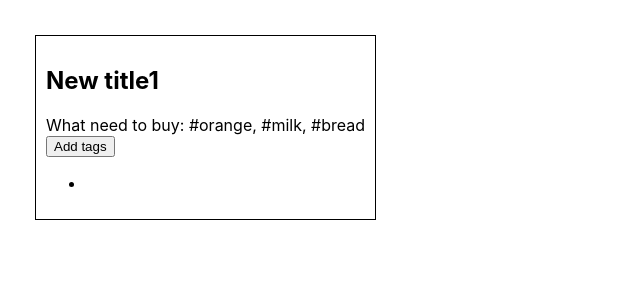
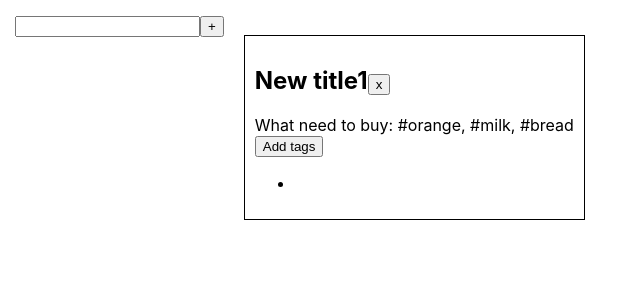
Before and after one commit to lgnvmaksim/notes, a React (Create React App) app: page / in a window 1280 px wide. Shown: the top 300 px of the page, without its empty margins (0-640 px from the left). Built offline with nearby package versions, Linux system fonts and the light colour scheme.

Commit message:
one more refactor

```diff
--- a/src/App.tsx
+++ b/src/App.tsx
@@ -1,17 +1,17 @@
 import React, {useEffect, useState} from 'react';
-import {v1} from "uuid";
 import {Notes} from "./Notes";
+import {UniversalInput} from "./Components/InputSuper";
 
 
 export type NoteList = {
-    id: string;
+    commonId: string;
     title: string;
     text: string;
     tags: TagsType[];
 }
 
 export type TagsType = {
-    id: string
+    commonId: string
     tag: string
 }
 
@@ -22,32 +22,28 @@ export type AppState = {
 
 
 export const App = () => {
+
     const initialAppState: AppState = {
         notes: [
             {
-                id: v1(),
+                commonId: '1',
                 title: "New title1",
                 text: "What need to buy: #orange, #milk, #bread",
                 tags: [
                     {
-                        id: v1(),
+                        commonId: '1',
                         tag: ''
                     }
                 ]
-            },
-            // {
-            //     id: v1(),
-            //     title: "New title2",
-            //     text: "New post1",
-            //     tags:  ['']
-            // }
+            }
         ]
     }
     const [state, setState] = useState<AppState>(initialAppState)
 
 
+
     const onSaveNote = (note: NoteList) => {
-        const index = state.notes.findIndex((n) => n.id === note.id);
+        const index = state.notes.findIndex((n) => n.commonId === note.commonId);
         if (index >= 0) {
             state.notes[index] = note;
             setState({notes: state.notes});
@@ -55,8 +51,60 @@ export const App = () => {
             const notes = [...state.notes, note];
             setState({notes});
         }
-        localStorage.setItem("notes", JSON.stringify(state.notes));
+        // localStorage.setItem("notes", JSON.stringify(state.notes));
     };
+
+    useEffect(()=>{
+        localStorage.setItem("notes", JSON.stringify(state.notes))
+    },[state])
+
+
+    const changeNoteTitle = (id: string, newTitle: string) => {
+        setState({...state, notes: state.notes.map(el => el.commonId === id ? {...el, title: newTitle} : el)})
+    }
+    const changeNoteText = (id: string, newTitle: string) => {
+        setState({...state, notes: state.notes.map(el => el.commonId === id ? {...el, text: newTitle} : el)})
+    }
+    const textWithTags = (hashTag: string, text: string) => {
+        const str = text.replace(/[.,/%]/g, '').split(' ').map(el => el[0] === hashTag ? el : '').filter(f => f !== '')
+        const arr = Object.assign({}, str)
+        return Object.entries(arr).map(([commonId, tag]) => ({commonId, tag}));
+    }
+
+    const tagChanger = (idTag: string, hashTag: string, text: string) => {
+        setState({
+            ...state,
+            notes: state.notes.map(el => el.commonId === idTag ? {...el, tags: textWithTags(hashTag, text)} : el)
+        })
+    }
+
+    const addNewNote = (newTitle: string) => {
+        let randomId: string
+        const generateRandomId = () => {
+            if (!randomId) {
+                randomId = "randomNum_" + Math.floor(Math.random() * 1000000).toString();
+            }
+            return randomId;
+        }
+        const newNote = {
+            commonId: generateRandomId(),
+            title: newTitle,
+            text: "You can change your #text",
+            tags: [
+                {
+                    commonId: generateRandomId(),
+                    tag: '#text'
+                }
+            ]
+        }
+        setState({...state, notes: [...state.notes, newNote]})
+    }
+
+    const removeButtonHandler = (id: string) => {
+        setState({ ...state,
+            notes: state.notes.filter(f=>f.commonId!==id)})
+    }
+
 
     useEffect(() => {
         const data = localStorage.getItem("notes");
@@ -68,31 +116,15 @@ export const App = () => {
         }
     }, []);
 
-    const changeNoteTitle = (id: string, newTitle: string) => {
-        setState({...state, notes: state.notes.map(el => el.id === id ? {...el, title: newTitle} : el)})
-    }
-    const changeNoteText = (id: string, newTitle: string) => {
-        setState({...state, notes: state.notes.map(el => el.id === id ? {...el, text: newTitle} : el)})
-    }
-
-    const tagChanger = (hashTag: string, text: string) => {
-        const str = text.replace(/[.,/%]/g, '').split(' ').map(el => el[0] === hashTag ? el : '').filter(f => f !== '')
-        const arr = Object.assign({}, str)
-        const res = Object.entries(arr).map(([id, tag]) => ({id, tag}));
-        setState({
-            ...state,
-            notes: state.notes.map(el => ({...el, tags: res}))
-        })
-    }
-
     return (
         <div style={{display: 'flex', margin: '15px'}}>
+            <UniversalInput callback={addNewNote}/>
             {state.notes.map((el) => {
 
                 return (
                     <Notes
-                        key={el.id}
-                        idNote={el.id}
+                        key={el.commonId}
+                        commonId={el.commonId}
                         title={el.title}
                         text={el.text}
                         tags={el.tags}
@@ -100,33 +132,11 @@ export const App = () => {
                         onSaveNote={onSaveNote}
                         changeNoteTitle={changeNoteTitle}
                         changeNoteText={changeNoteText}
+                        textWithTags={textWithTags}
+                        removeButtonHandler={removeButtonHandler}
                     />
                 )
             })}
         </div>
     );
 }
-
-
-{/*<button onClick={()=>onSaveNote(*/
-}
-{/*    {*/
-}
-{/*        id: v1(),*/
-}
-{/*        title: "Новая заметка",*/
-}
-{/*        text: "Текст заметки",*/
-}
-{/*        tags: [{*/
-}
-{/*            id: v1(),*/
-}
-{/*            tag: 'Новый тег'*/
-}
-{/*        }],*/
-}
-{/*    }*/
-}
-{/*)}>Test</button>*/
-}
--- a/src/Components/TextChanger.tsx
+++ b/src/Components/TextChanger.tsx
@@ -1,21 +1,29 @@
 import {ChangeEvent, useState} from "react";
+import {NoteList} from "../App";
 
 type TextChangerType = {
     title: string
     changeTitle: (newTitle: string) => void
+    style?: {}
+    // tagChanger?:(idTag: string, hashTag: string, text: string)=>void
+    // tagsId?: string
+    onSaveNote: () => void
 }
 
-export const TextChanger = ({title, changeTitle}: TextChangerType) => {
+export const TextChanger = ({title, changeTitle, style, onSaveNote}: TextChangerType) => {
     const [text, setText] = useState(title)
     const [open, setOpen] = useState(false)
 
     const openMode = () => {
-        setOpen(!open)
+        onSaveNote()
         if (text.trim() !== '') {
             changeTitle(text.trim())
         } else {
             setText(title)
         }
+
+        setOpen(!open)
+
     }
 
     const onChangeTextHandler = (e: ChangeEvent<HTMLInputElement>) => {
@@ -23,10 +31,11 @@ export const TextChanger = ({title, changeTitle}: TextChangerType) => {
     }
 
     return open
-        ? <input onBlur={openMode} onChange={onChangeTextHandler} autoFocus value={text} onKeyDown={(e) => {
+        ?
+        <input onBlur={openMode} onChange={onChangeTextHandler} style={style} autoFocus value={text} onKeyDown={(e) => {
             if (e.key === 'Enter') {
                 openMode()
             }
         }}/>
-        : <span onClick={openMode}>{title}</span>
+        : <span onClick={() => setOpen(!open)}>{title}</span>
 }
--- a/src/Notes.tsx
+++ b/src/Notes.tsx
@@ -1,75 +1,65 @@
 import React from 'react';
 import {TextChanger} from "./Components/TextChanger";
-import {NoteList, TagsType} from "./App";
+import {AppState, NoteList, TagsType} from "./App";
 
 type NotesType = {
-    idNote: string
+    commonId: string
     title: string
     text: string
     tags: TagsType[]
-    onSaveNote: (note: NoteList)=>void
-    changeNoteTitle:(id: string, newTitle: string)=>void
-    changeNoteText:(id: string, newTitle: string)=>void
-    tagChanger:( hashTag: string, text: string)=>void
+    onSaveNote: (note: NoteList) => void
+    changeNoteTitle: (id: string, newTitle: string) => void
+    changeNoteText: (id: string, newTitle: string) => void
+    tagChanger: (id: string, hashTag: string, text: string) => void
+    textWithTags: (hashTag: string, text: string) => TagsType[]
+    removeButtonHandler: (id: string)=>void
+
 
 }
 
 
-export const Notes = ({title, text, tags, onSaveNote, idNote, changeNoteTitle, changeNoteText,tagChanger}: NotesType) => {
+export const Notes = ({
+                          title,
+                          text,
+                          tags,
+                          onSaveNote,
+                          commonId,
+                          changeNoteTitle,
+                          changeNoteText,
+                          tagChanger,
+                          removeButtonHandler,
+                          textWithTags
+                      }: NotesType) => {
 
 
     return (
         <div style={{margin: '20px', padding: '10px', border: '1px solid black'}}>
 
-         <h2> <TextChanger title={title} changeTitle={(newTitle:string)=>{changeNoteTitle(idNote, newTitle)}}/></h2>
-            <span><TextChanger title={text} changeTitle={(newText:string)=>{changeNoteText(idNote, newText)}}/></span>
+            <h2><TextChanger title={title} onSaveNote={() => onSaveNote({commonId, title, text, tags})}
+                             changeTitle={(newTitle: string) => {
+                                 changeNoteTitle(commonId, newTitle)
+                             }}/>
+                <button onClick={()=>removeButtonHandler(commonId)}>x</button>
+            </h2>
+            <span><TextChanger title={text} onSaveNote={() => onSaveNote({commonId, title, text, tags})}
+                               changeTitle={(newText: string) => {
+                                   changeNoteText(commonId, newText)
+                               }}/></span>
             <div>
-                <button onClick={()=>tagChanger( '#', text)}>Add tags</button>
+                <button onClick={() => {
+                    onSaveNote({commonId, title, text, tags})
+                    tagChanger(commonId, '#', text)
+                }}>Add tags
+                </button>
             </div>
             <ul>
-                {tags.map(el=>{
-                    return <li key={el.id}>
+                {tags.map(el => {
+                    return <li key={el.commonId}>
+
                         {el.tag}
                     </li>
                 })}
             </ul>
-
         </div>
     );
 }
-
-// type NoteListProps = AppState
-//
-// const NoteList = ({ notes }: NoteListProps) => {
-//     const [filterTag, setFilterTag] = React.useState("#");
-//
-//     const filteredNotes = React.useMemo(() => {
-//         if (!filterTag) {
-//             return notes;
-//         }
-//         return notes.filter((note) => note.tags.includes(filterTag));
-//     }, [notes, filterTag]);
-//
-//
-//     const handleFilterChange = (event: React.ChangeEvent<HTMLInputElement>) => {
-//         setFilterTag(event.target.value);
-//     };
-//
-//     return (
-//         <div>
-//             <div>
-//                 <input
-//                     type="text"
-//                     placeholder="Filter by tag"
-//                     value={filterTag}
-//                     onChange={handleFilterChange}
-//                 />
-//             </div>
-//             {filteredNotes.map((el) => (
-//                 <Notes key={el.id}  note={note} />
-//             ))}
-//         </div>
-//     );
-// };
-//
-// export default NoteList;
```
